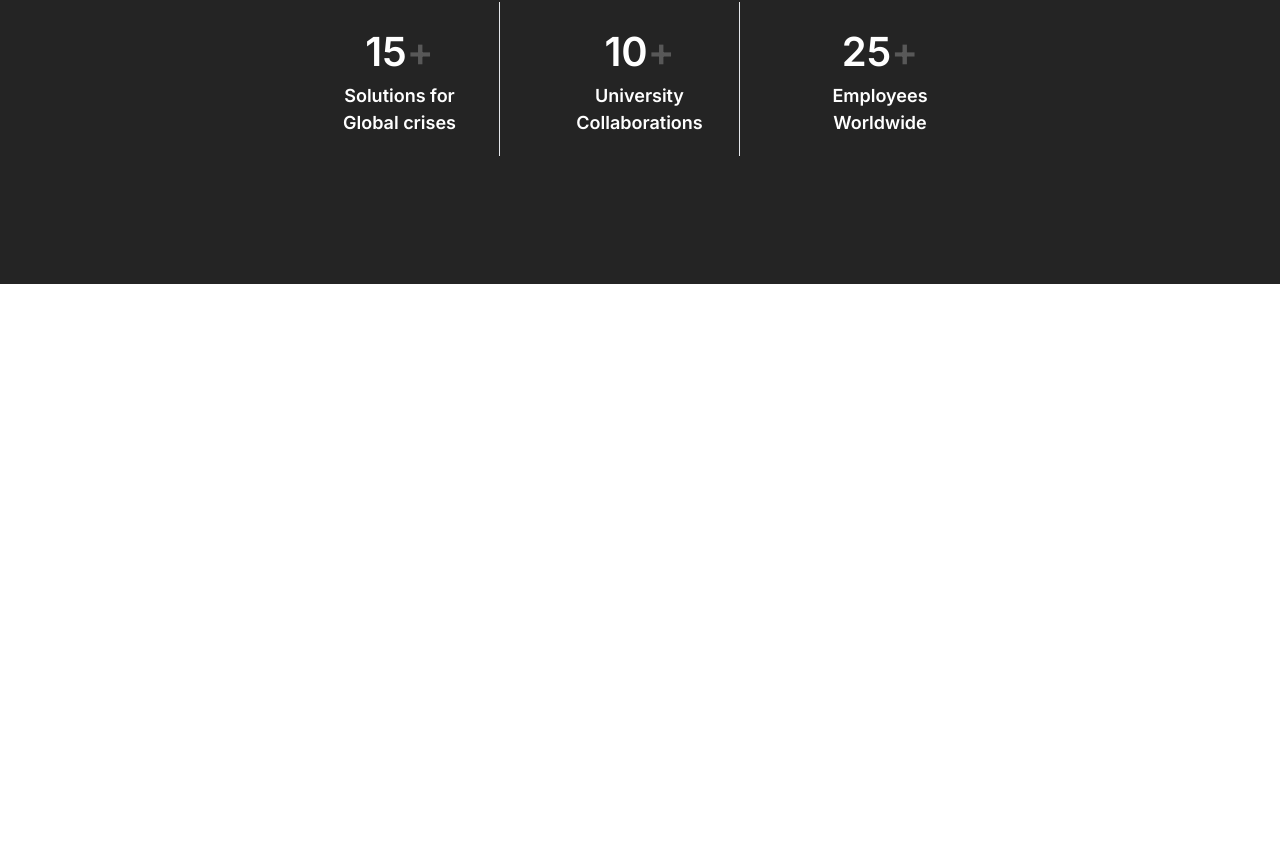
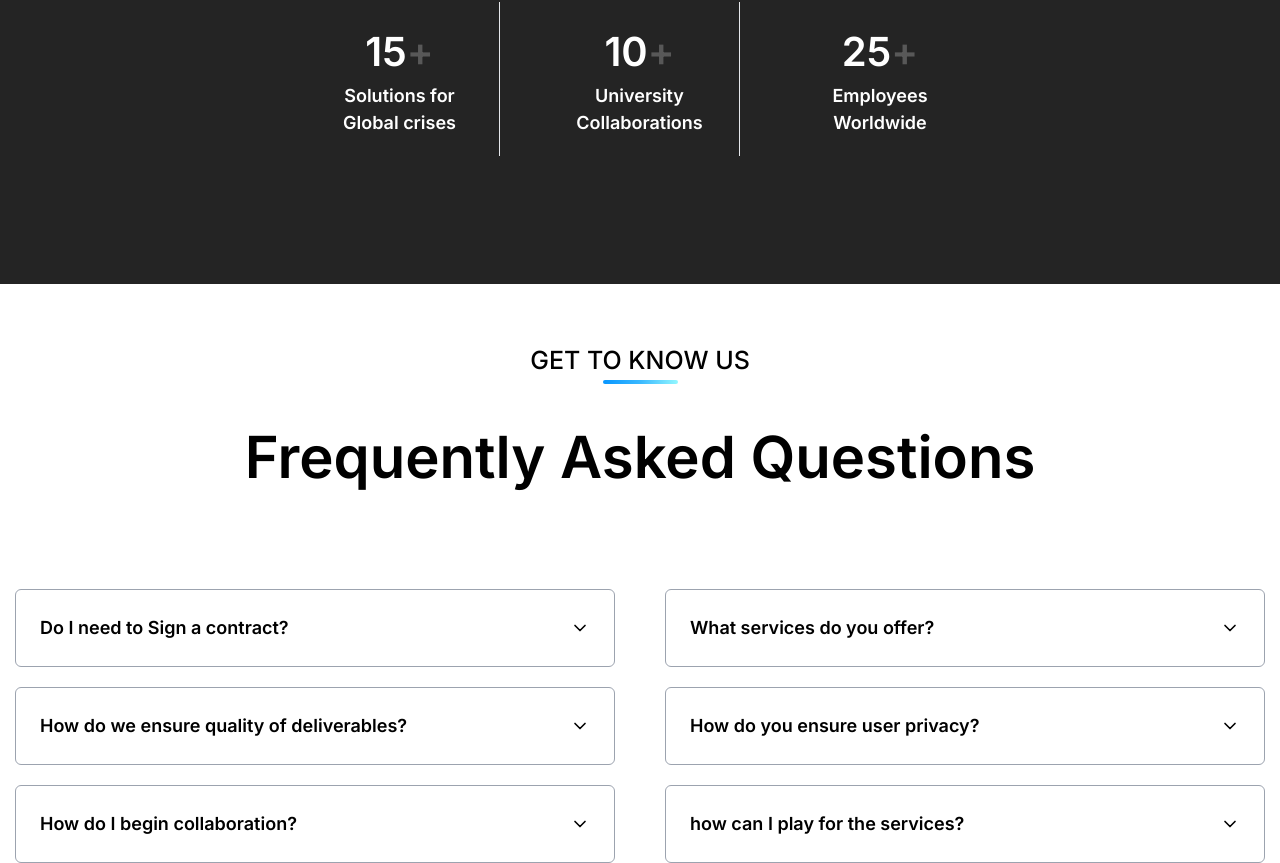
Before and after one commit to Ranjan095/lens-corporation, a Next.js app: page / in a window 1280 px wide. Shown: the part 7347-8210 px from the top of the page. Before the commit the page ends 7631 px from the top, so only its background shows below. Built offline with nearby package versions, Linux system fonts and the light colour scheme.

Commit message:
Created Get to Know Us Component

```diff
--- a/src/app/page.js
+++ b/src/app/page.js
@@ -1,5 +1,6 @@
 import About from "@/components/About";
 import Client from "@/components/Client";
+import GetToKnowUs from "@/components/GetToKnowUs";
 import Numbers from "@/components/Numbers";
 import OurVision from "@/components/OurVision";
 import Services from "@/components/Services";
@@ -35,6 +36,7 @@ export default function Home() {
       <TimeLine/>
       <Client/>
       <Numbers/>
+      <GetToKnowUs/>
     </div>
   );
 }
--- /dev/null
+++ b/src/components/GetToKnowUs.jsx
@@ -0,0 +1,29 @@
+import { questions } from "@/utils/questions";
+import React from "react";
+import QA from "./QA";
+
+const GetToKnowUs = () => {
+  return (
+    <div className="dark:bg-black">
+      <div className=" p-[58px] flex flex-col items-center font-semibold">
+        <h1 className=" text-[25px] font-medium dark:text-white text-center">
+          GET TO KNOW US
+        </h1>
+
+        <div className=" w-[75px] h-[4px] bg-gradient-to-r from-[#0896FF] via-[#3AB9FF] to-[#93F7FF] rounded-full"></div>
+        <h1 className="dark:text-[#fff] text-center text-[30px] lg:text-[58px] my-[30px] lg:px-20 ">
+          Frequently Asked Questions
+        </h1>
+      </div>
+      <div className=" grid grid-cols-1 lg:grid-cols-2 justify-items-center items-start text-left gap-5">
+        {questions?.map((que, i) => (
+          <div key={i} className="">
+            <QA {...que} />
+          </div>
+        ))}
+      </div>
+    </div>
+  );
+};
+
+export default GetToKnowUs;
--- a/src/components/OurVision.jsx
+++ b/src/components/OurVision.jsx
@@ -19,9 +19,6 @@ const OurVision = () => {
           in the market.
         </h1>
       </div>
-      {/* Stapper Start */}
-
-      {/* Stapper end */}
     </div>
   );
 };
--- /dev/null
+++ b/src/components/QA.jsx
@@ -0,0 +1,38 @@
+"use client";
+import { ChevronDown, ChevronUp } from "lucide-react";
+import React, { useState } from "react";
+
+const QA = ({ title, content }) => {
+  let [isOpen, setIsOpen] = useState(false);
+  return (
+    <div>
+      <div className=" cursor-pointer rounded-md border border-gray-400 transition-all duration-300 w-[600px]">
+        <button
+          onClick={() => {
+            setIsOpen(!isOpen);
+          }}
+          type="button"
+          className="flex w-full items-start  justify-between px-4 py-5 sm:p-6 md:items-center"
+        >
+          <span className="flex text-start text-lg font-semibold  dark:text-white">
+            {title}
+          </span>
+          {!isOpen ? (
+            <ChevronDown className=" h-5 w-5 dark:text-white " />
+          ) : (
+            <ChevronUp className=" h-5 w-5 dark:text-white " />
+          )}
+        </button>
+      </div>
+      <p
+        className={` ${
+          !isOpen && "hidden"
+        } transition-opacity duration-500 mt-4 max-w-xl text-base leading-relaxed text-[#999999] font-semibold lg:mx-auto`}
+      >
+        {content}
+      </p>
+    </div>
+  );
+};
+
+export default QA;
--- /dev/null
+++ b/src/utils/questions.js
@@ -0,0 +1,32 @@
+export let questions = [
+  {
+    title: "Do I need to Sign a contract?",
+    content:
+      "We will first work with you to comprehend your requirements in detail. Thereafter, we would draft an agreement with proposed solutions.After assessing possible challenges and pitfalls and identifying ways to overcome them, we will jointly sign an agreement, not a binding contract.",
+  },
+  {
+    title: "What services do you offer?",
+    content:
+      "We build accurate and efficient AI systems for your business. Our ethically-trained solutions are paving a new path forward to create explainable, transparent, and easily customizable. In addition, we grant ownership of all copyrights to the system, software, and model to you.",
+  },
+  {
+    title: "How do we ensure quality of deliverables?",
+    content:
+      "We are researchers, first. We thoroughly benchmark our proposed solutions against internal and public datasets and baselines after each development sprint. After final delivery, we will continuously enhance our delivery based on your feedbacks.",
+  },
+  {
+    title: "How do you ensure user privacy?",
+    content:
+      "We do not share, sell, or rent your competitive information (including any and all data) to any third party.Since we grant exclusive Intellectual Property Rights back to you, we have no intention of violating any user privacy.",
+  },
+  {
+    title: "How do I begin collaboration?",
+    content:
+      "Please contact us at solutions@lenscorp.ai. We usually respond within 24 Hrs.",
+  },
+  {
+    title: "how can I play for the services?",
+    content:
+      "We split the entire project into multiple milestones.We work on an advanced milestone payment basis with an option to drop off remaining milestones anytime.",
+  }
+];
```
